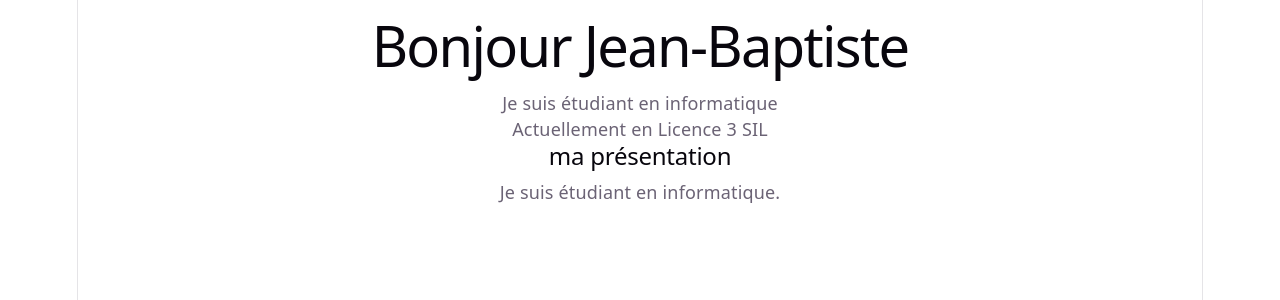
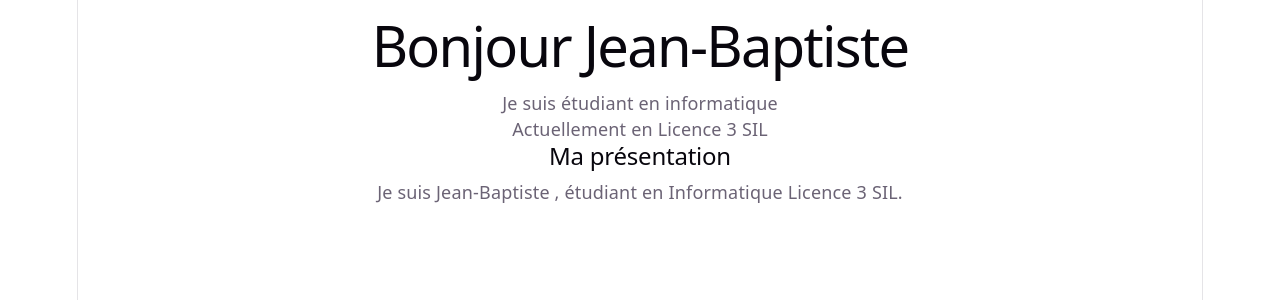
Before and after one commit to jeanbaptisteassogba87-jpg/react-learning, a React (Vite) app: page / in a window 1280 px wide. Shown: the top 300 px of the page. Built offline with nearby package versions, Linux system fonts and the light colour scheme.

Commit message:
Utilisation des props avec déstructuration

```diff
--- a/src/App.jsx
+++ b/src/App.jsx
@@ -10,7 +10,7 @@ function App(){
       <p>Je suis étudiant en informatique </p>
       <p>Actuellement en  {formation}</p>
 
-      <Presentation />
+      <Presentation nom={nom} formation={formation}/>
     </div>
   );
 }
--- a/src/Presentation.jsx
+++ b/src/Presentation.jsx
@@ -1,8 +1,8 @@
-function Presentation(){
+function Presentation({nom,formation}){
     return(
         <section>
-            <h2>ma présentation</h2>
-            <p>Je suis étudiant en informatique.</p>
+            <h2>Ma présentation</h2>
+            <p>Je suis {nom} , étudiant en Informatique {formation}.</p>
         </section>
     );
 }
```
